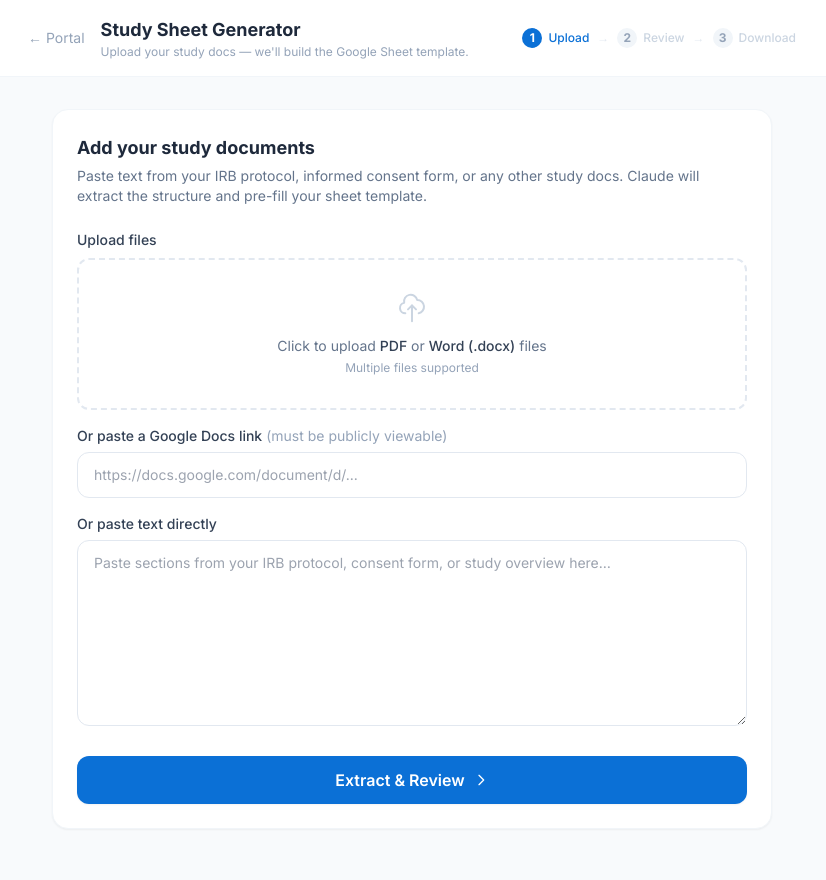
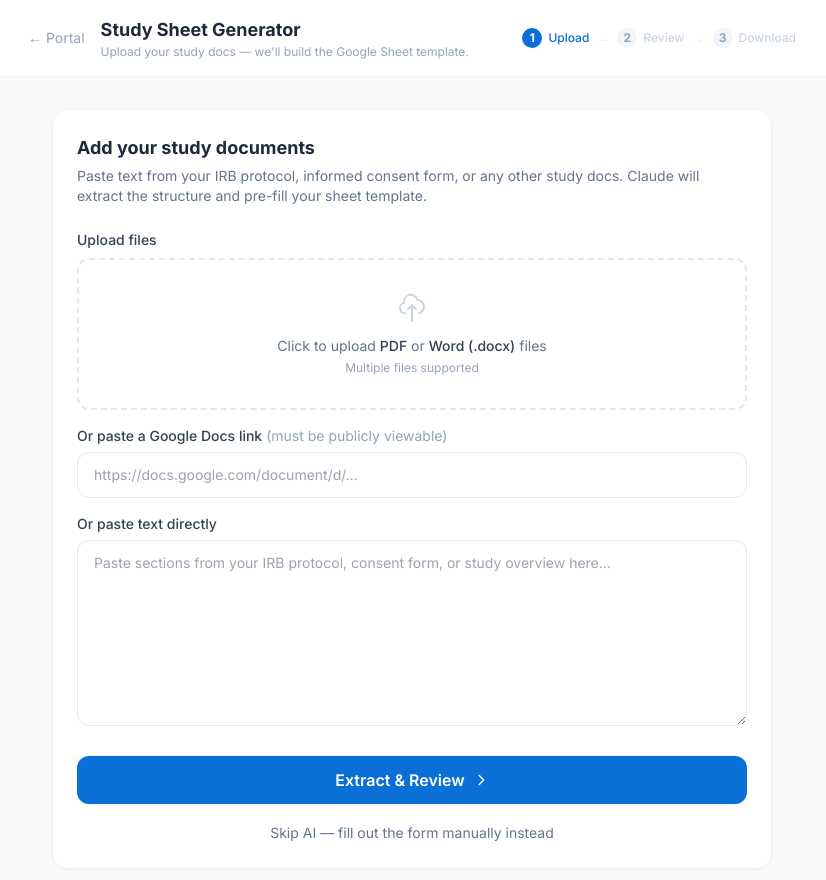
Before and after one commit to emalek-8sleep/study-dashboard-participant, a Next.js app: page /onboarding in a window 1280 px wide. Shown: the top 880 px of the page, without its empty margins (228-1054 px from the left). Built offline with nearby package versions, Linux system fonts and the light colour scheme.

Commit message:
Add onboarding link to admin header + manual skip option in wizard

```diff
--- a/pages/admin.js
+++ b/pages/admin.js
@@ -364,9 +364,17 @@ function AdminDashboard({ studyName, summaries, stats, studies, activeSlug }) {
               )}
             </div>
 
-            <a href="/" className="text-slate-400 hover:text-white text-xs transition shrink-0">
-              ← Participant Login
-            </a>
+            <div className="flex items-center gap-4 shrink-0">
+              <a href="/onboarding" className="text-slate-400 hover:text-white text-xs transition flex items-center gap-1">
+                <svg className="w-3.5 h-3.5" fill="none" viewBox="0 0 24 24" stroke="currentColor">
+                  <path strokeLinecap="round" strokeLinejoin="round" strokeWidth={2} d="M12 4v16m8-8H4" />
+                </svg>
+                New Study
+              </a>
+              <a href="/" className="text-slate-400 hover:text-white text-xs transition shrink-0">
+                ← Participant Login
+              </a>
+            </div>
           </div>
         </header>
 
--- a/pages/onboarding.js
+++ b/pages/onboarding.js
@@ -41,6 +41,7 @@ export default function OnboardingPage() {
   const [step, setStep]           = useState(1); // 1 | 2 | 3
   const [loading, setLoading]     = useState(false);
   const [error, setError]         = useState('');
+  const [skippedAI, setSkippedAI] = useState(false);
   const [formData, setFormData]   = useState({
     studyName:     '',
     contactEmail:  '',
@@ -410,6 +411,16 @@ export default function OnboardingPage() {
                     </>
                   )}
                 </button>
+
+                <div className="text-center mt-4">
+                  <button
+                    type="button"
+                    onClick={() => { setSkippedAI(true); setError(''); setStep(2); }}
+                    className="text-sm text-slate-500 hover:text-slate-700 transition"
+                  >
+                    Skip AI — fill out the form manually instead
+                  </button>
+                </div>
               </div>
             </form>
           )}
@@ -418,13 +429,22 @@ export default function OnboardingPage() {
           {step === 2 && (
             <form onSubmit={handleGenerate} className="space-y-6">
 
-              {/* Extraction notice */}
+              {/* Extraction / manual notice */}
+              {skippedAI ? (
+                <div className="flex items-start gap-3 bg-slate-50 border border-slate-200 rounded-xl px-4 py-3 text-sm text-slate-600">
+                  <svg className="w-5 h-5 shrink-0 mt-0.5 text-slate-400" fill="none" viewBox="0 0 24 24" stroke="currentColor">
+                    <path strokeLinecap="round" strokeLinejoin="round" strokeWidth={2} d="M11 5H6a2 2 0 00-2 2v11a2 2 0 002 2h11a2 2 0 002-2v-5m-1.414-9.414a2 2 0 112.828 2.828L11.828 15H9v-2.828l8.586-8.586z" />
+                  </svg>
+                  <span>Fill in your study details below, then hit <strong>Generate Sheet</strong> to download your template.</span>
+                </div>
+              ) : (
                 <div className="flex items-start gap-3 bg-emerald-50 border border-emerald-100 rounded-xl px-4 py-3 text-sm text-emerald-800">
                   <svg className="w-5 h-5 shrink-0 mt-0.5 text-emerald-500" fill="none" viewBox="0 0 24 24" stroke="currentColor">
                     <path strokeLinecap="round" strokeLinejoin="round" strokeWidth={2} d="M9 12l2 2 4-4m6 2a9 9 0 11-18 0 9 9 0 0118 0z" />
                   </svg>
                   <span>Claude extracted the details below. Review and edit anything that doesn't look right, then generate your sheet.</span>
                 </div>
+              )}
 
               {/* Study Details */}
               <section className="card">
@@ -652,7 +672,7 @@ export default function OnboardingPage() {
 
               {/* Actions */}
               <div className="flex flex-col-reverse sm:flex-row sm:items-center gap-3">
-                <button type="button" onClick={() => setStep(1)}
+                <button type="button" onClick={() => { setStep(1); setSkippedAI(false); }}
                   className="flex items-center justify-center gap-2 px-4 py-3 sm:py-2.5 text-sm font-medium text-slate-600 border border-slate-200 rounded-xl hover:bg-slate-50 transition w-full sm:w-auto">
                   <svg className="w-4 h-4" fill="none" viewBox="0 0 24 24" stroke="currentColor">
                     <path strokeLinecap="round" strokeLinejoin="round" strokeWidth={2} d="M15 19l-7-7 7-7" />
```
Lines whose indentation alone changed are shown as unchanged.
